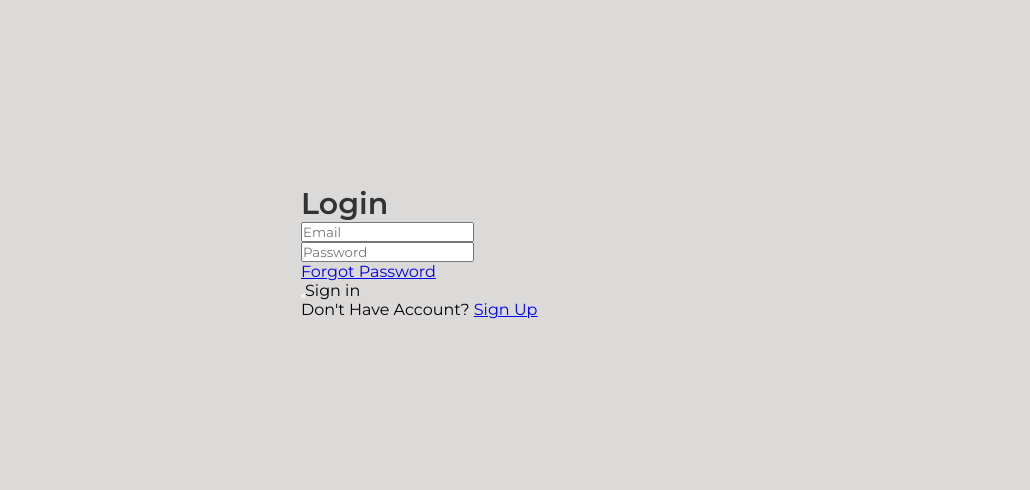
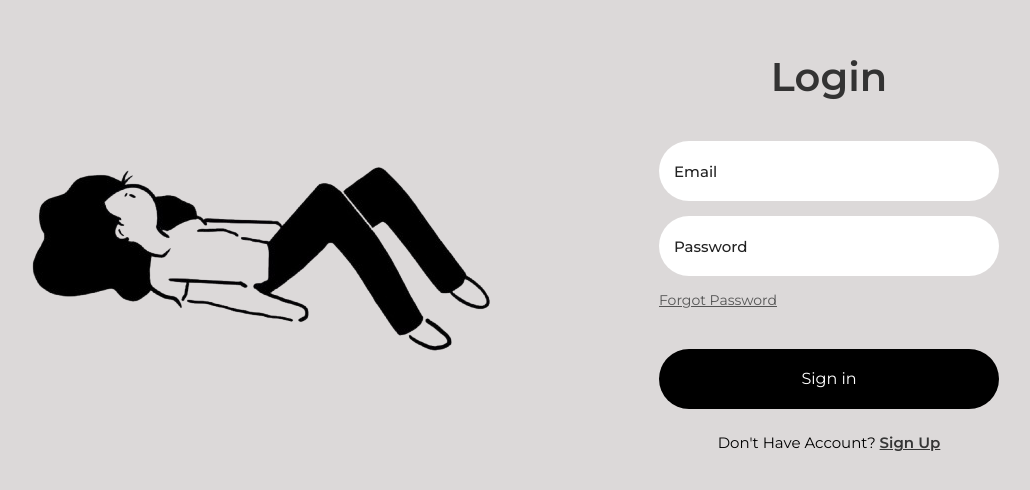
Before and after one commit to Karl104/ecommerce-system, a Vue app: page /LoginPage in a window 1280 px wide. Shown: the part 148-638 px from the top of the page, without its empty margins (169-1199 px from the left). Built offline with nearby package versions, Linux system fonts and the light colour scheme.

Commit message:
Currently finishing the Design of the login-page, with v-model

```diff
--- a/src/views/LoginPage.vue
+++ b/src/views/LoginPage.vue
@@ -1,11 +1,23 @@
 <template>
   <div class="login-body">
+    <div class="container">
+      <div class="logo-section">
+        <img src="../assets/logo-lazy.png" alt="logo" class="logo-image" />
+      </div>
+
       <div class="login-box">
         <div class="login-header">
           <header>Login</header>
         </div>
         <div class="input-box">
-        <input type="text" class="input-field" placeholder="Email" autocomplete="off" required />
+          <input
+            type="text"
+            class="input-field"
+            placeholder="Email"
+            autocomplete="off"
+            required
+            v-model="email"
+          />
         </div>
 
         <div class="input-box">
@@ -15,6 +27,7 @@
             placeholder="Password"
             autocomplete="off"
             required
+            v-model="password"
           />
         </div>
 
@@ -31,6 +44,7 @@
 
         <div class="sign-up-link">
           <p>Don't Have Account? <a href="#">Sign Up</a></p>
+        </div>
       </div>
     </div>
   </div>
@@ -57,6 +71,26 @@ export default {
   align-items: center;
   min-height: 100vh;
   background: #dcd9d9;
+  padding: 20px;
+}
+
+.container {
+  display: flex;
+  justify-content: space-between;
+  align-items: center;
+  width: 90%;
+  max-width: 1200px;
+  gap: 20px;
+}
+
+.logo-section {
+  flex: 1;
+  text-align: center;
+}
+
+.logo-image {
+  max-width: 130%;
+  height: auto;
 }
 
 .login-box {
@@ -70,7 +104,113 @@ export default {
 
 .login-header header {
   color: #333;
-  font-size: 30px;
+  font-size: 40px;
+  font-weight: 600;
+  text-align: center;
+  margin-bottom: 40px;
+}
+
+.input-box .input-field {
+  width: 100%;
+  height: 60px;
+  font-size: 15px;
+  padding: 15px;
+  margin-bottom: 15px;
+  border-radius: 30px;
+  border: none;
+  box-shadow: 0px, 5px, 10px, 1px, rgba(0, 0, 0, 0.05);
+  outline: none;
+  transition: 0.3s;
+}
+
+::placeholder {
+  font-weight: 500;
+  color: #222;
+}
+
+.input-field:focus {
+  width: 105%;
+}
+
+.forgot {
+  display: flex;
+  justify-content: space-between;
+  margin-bottom: 40px;
+}
+
+section {
+  display: flex;
+  align-items: center;
+  font-size: 14px;
+  color: #555;
+}
+
+#check {
+  margin-right: 10px;
+}
+
+a:hover {
+  text-decoration: underline;
+}
+
+section a {
+  color: #555;
+}
+
+.input-submit {
+  position: relative;
+}
+
+.submit-btn {
+  width: 100%;
+  height: 60px;
+  background: #000;
+  border: none;
+  border-radius: 30px;
+  cursor: pointer;
+  transition: 0.3s;
+}
+
+.input-submit label {
+  position: absolute;
+  top: 45%;
+  left: 50%;
+  color: #fff;
+  -webkit-transform: translate(-50%, -50%);
+  -ms-transform: translate(-50%, -50%);
+  transform: translate(-50%, -50%);
+  cursor: pointer;
+}
+
+.submit-btn:hover {
+  background: #222;
+  transform: scale(1.05, 1);
+}
+
+.sign-up-link {
+  text-align: center;
+  font-size: 15px;
+  margin-top: 20px;
+}
+.sign-up-link a {
+  color: #353535;
   font-weight: 600;
 }
+
+@media (max-width: 768px) {
+  .container {
+    flex-direction: column;
+    align-items: center;
+  }
+
+  .logo-image {
+    width: 200px;
+    margin-bottom: 20px;
+  }
+
+  .login-box {
+    width: 100%;
+    max-width: 400px;
+  }
+}
 </style>
```
Lines whose indentation alone changed are shown as unchanged.
